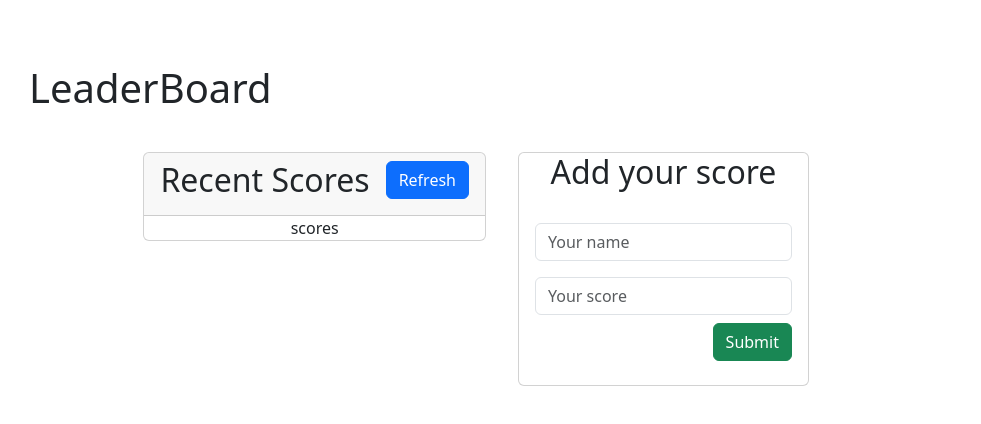
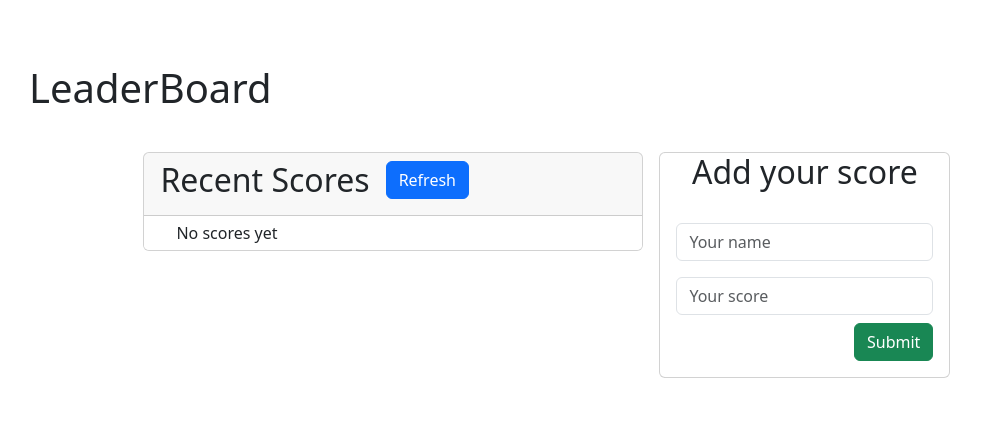
Before and after one commit to ZewdieMc/leaderboard, a website built with webpack: page src/index.html in a window 1280 px wide. Shown: the whole page, without its empty margins (99-1080 px from the left). Built offline with nearby package versions, Linux system fonts and the light colour scheme; no server answers.

Commit message:
Add hidden and alert-dismissable classes to the alert span

```diff
--- a/src/index.html
+++ b/src/index.html
@@ -12,17 +12,17 @@
 
 <body>
   <h1>LeaderBoard</h1>
-  <div class="container grid text-center">
-    <div class="card g-col-6">
+  <div class="container d-flex gap-3 text-center">
+    <div class="card g-col-9 w-50">
       <div id="score-title" class="card-header">
         <h2>Recent Scores</h2>
         <button id='refresh-scores'class="btn btn-primary">Refresh</button>
       </div>
-      <ul class='list-group mr-0'id="scores">
-        scores
+      <ul class='list-group list-group-flush mr-0'id="scores">
+        <li class="list-group-item">No scores yet</li>
       </ul>
     </div>
-    <div class="card g-col-6 text-center">
+    <div class="card align-self-start g-col-3 text-center">
       <h2>Add your score</h2>
       <form class='card-body'id="form">
         <label for="name"></label>
@@ -30,8 +30,8 @@
         <label for="score"></label>
         <input type="number" placeholder="Your score" id="score" class="form-control" required>
         <button class='btn btn-success'type="submit">Submit</button>
-        <span id="alert alert-success"></span>
       </form>
+      <span id='info'class="alert alert-success alert-dismissible m-2 hidden" role="alert"></span>
     </div>
   </div>
 </body>
```
